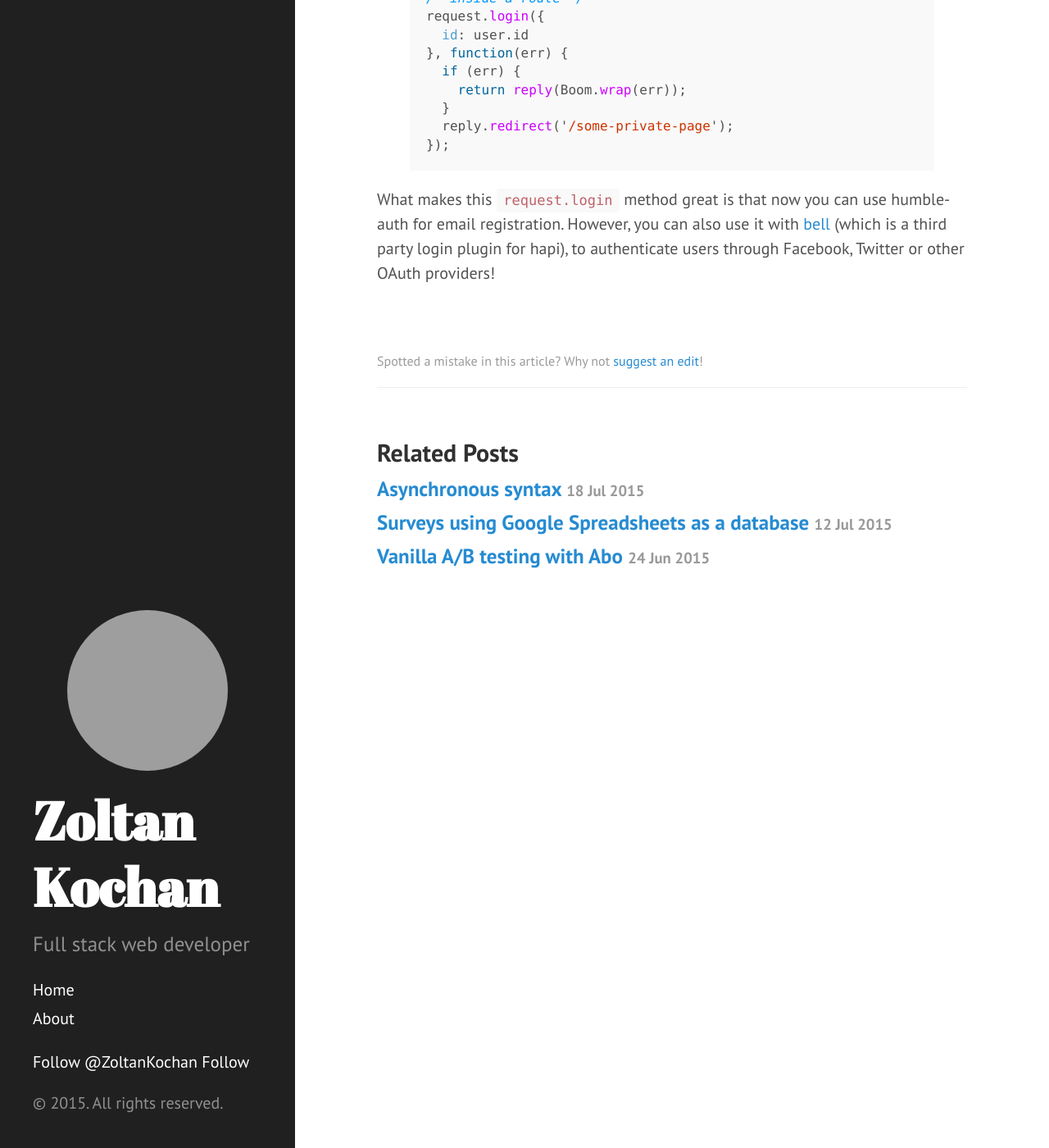
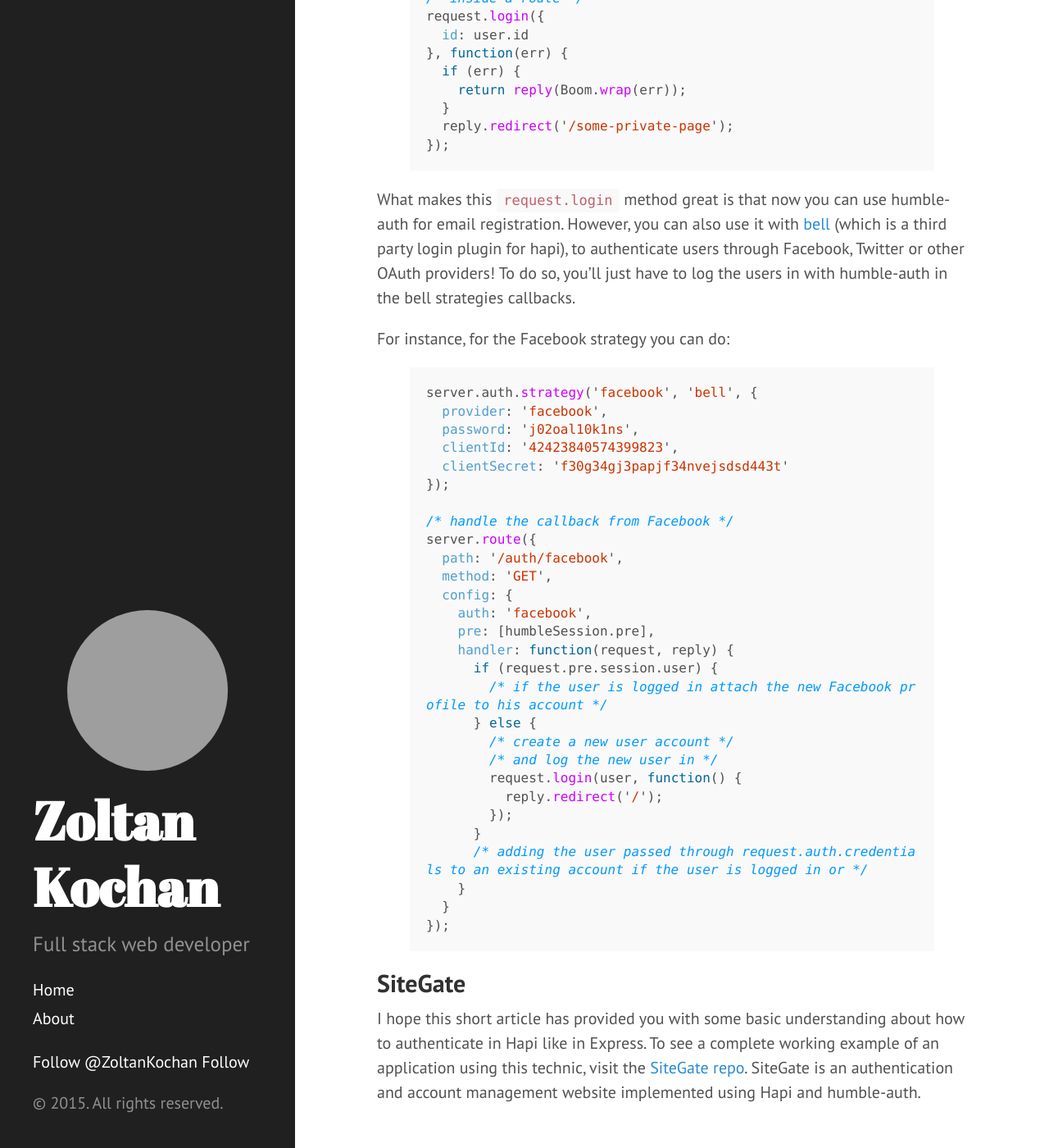
Before and after one commit to zkochan/zkochan.github.io, a Jekyll site: the page built from _posts/2015-11-08-hapi-authorization-for-express-users.md, in a window 1280 px wide and 1400 px high, scrolled down 1969 px. Shown: the whole window at 82% size. Built offline with Jekyll 4.4.1, drawn with Linux system fonts in a browser that asks for light colours; comment, search, counter and statistics services are not loaded; some of the changed text lies outside the part shown; grey boxes are pictures that could not be loaded.

Commit message:
Update 2015-11-08-hapi-authorization-for-express-users.md

```diff
--- a/_posts/2015-11-08-hapi-authorization-for-express-users.md
+++ b/_posts/2015-11-08-hapi-authorization-for-express-users.md
@@ -65,8 +65,45 @@ request.login({
 });
 {% endhighlight %}
 
-What makes this `request.login` method great is that now you can use humble-auth for email registration. However, you can also use it with [bell][] (which is a third party login plugin for hapi), to authenticate users through Facebook, Twitter or other OAuth providers!
+What makes this `request.login` method great is that now you can use humble-auth for email registration. However, you can also use it with [bell][] (which is a third party login plugin for hapi), to authenticate users through Facebook, Twitter or other OAuth providers! To do so, you'll just have to log the users in with humble-auth in the bell strategies callbacks.
 
+For instance, for the Facebook strategy you can do:
+
+{% highlight JavaScript %}
+server.auth.strategy('facebook', 'bell', {
+  provider: 'facebook',
+  password: 'j02oal10k1ns',
+  clientId: '42423840574399823',
+  clientSecret: 'f30g34gj3papjf34nvejsdsd443t'
+});
+
+/* handle the callback from Facebook */
+server.route({
+  path: '/auth/facebook',
+  method: 'GET',
+  config: {
+    auth: 'facebook',
+    pre: [humbleSession.pre],
+    handler: function(request, reply) {
+      if (request.pre.session.user) {
+        /* if the user is logged in attach the new Facebook profile to his account */
+      } else {
+        /* create a new user account */
+        /* and log the new user in */
+        request.login(user, function() {
+          reply.redirect('/');
+        });
+      }
+      /* adding the user passed through request.auth.credentials to an existing account if the user is logged in or */
+    }
+  }
+});
+{% endhighlight %}
+
+
+## SiteGate
+
+I hope this short article has provided you with some basic understanding about how to authenticate in Hapi like in Express. To see a complete working example of an application using this technic, visit the [SiteGate repo][]. SiteGate is an authentication and account management website implemented using Hapi and humble-auth.
 
 
 [express]: http://expressjs.com/
@@ -86,3 +123,4 @@ What makes this `request.login` method great is that now you can use humble-auth
 [route pre]: http://hapijs.com/api#route-prerequisites
 [humble-auth]: https://github.com/zkochan/humble-auth
 [bell]: https://github.com/hapijs/bell
+[SiteGate repo]: https://github.com/sitegate/sitegate
```
